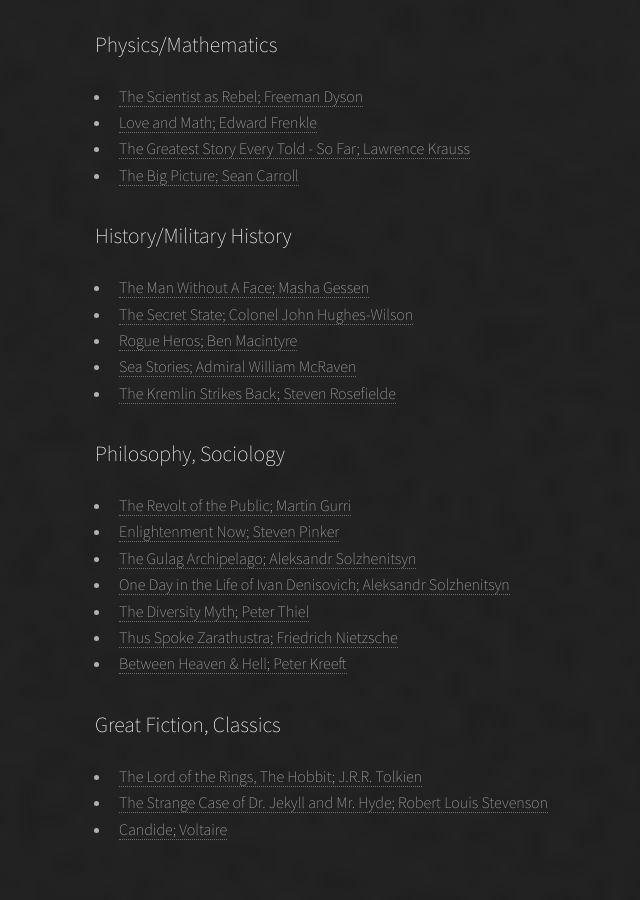
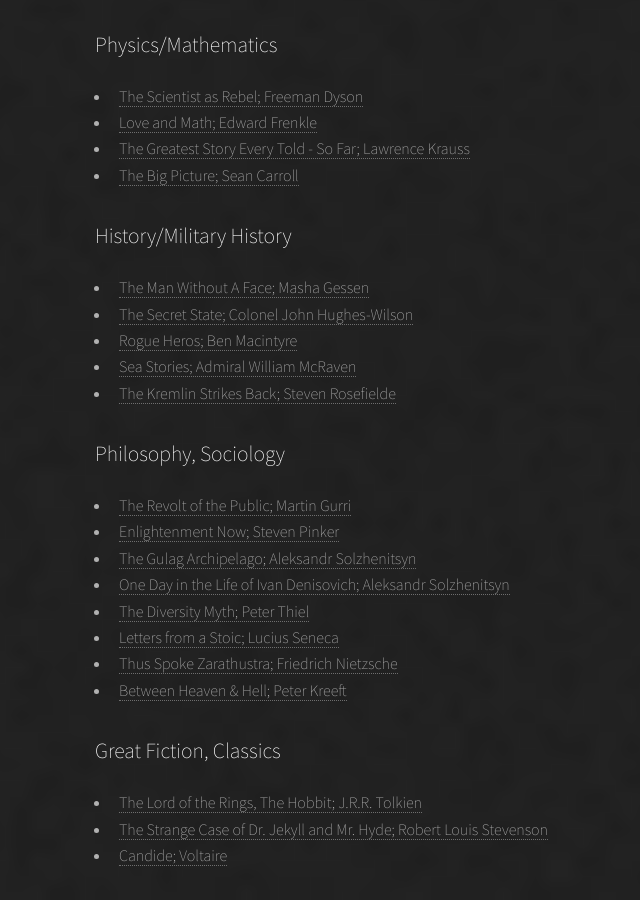
Before and after one commit to rmcwhorter/rmcwhorter.github.io, a Jekyll site: the page reading.html, which Jekyll copies as it is, in a window 1280 px wide and 900 px high, scrolled down 1154 px. Shown: the whole window, without its empty margins (33-673 px from the left). Built offline with Jekyll 4.4.1, drawn with Linux system fonts in a browser that asks for light colours; before the commit the page ends 2028 px from its top, so only the background shows below that.

Commit message:
Added letters from a stoic

```diff
--- a/reading.html
+++ b/reading.html
@@ -80,6 +80,7 @@
 								<li><a href="https://www.amazon.com/Archipelago-Peterson-introduction-Aleksandr-Solzhenitsyn/dp/1784871516/ref=sr_1_2?keywords=the+gulag+archipelago&qid=1570582854&sr=8-2" target="_blank" class=""><span class="label">The Gulag Archipelago; Aleksandr Solzhenitsyn</span></a></li>
 								<li><a href="https://www.amazon.com/One-Day-Life-Ivan-Denisovich/dp/0451228146/ref=sr_1_1?crid=12OTTXONPUVRA&keywords=one+day+in+the+life+of+ivan+denisovich&qid=1570582872&sprefix=one+day+in+the+life+%2Caps%2C172&sr=8-1" target="_blank" class=""><span class="label">One Day in the Life of Ivan Denisovich; Aleksandr Solzhenitsyn</span></a></li>
 								<li><a href="https://www.amazon.com/Diversity-Myth-Multiculturalism-Political-Intolerance-ebook/dp/B00SQLF352/ref=sr_1_1?keywords=the+diversity+myth&qid=1570558852&s=digital-text&sr=1-1" target="_blank" class=""><span class="label">The Diversity Myth; Peter Thiel</span></a></li>
+								<li><a href="https://www.amazon.com/Letters-Penguin-Classics-Lucius-Annaeus/dp/0140442103" target="_blank" class=""><span class="label">Letters from a Stoic; Lucius Seneca</span></a></li>
 								<li><a href="https://www.amazon.com/Thus-Spoke-Zarathustra-Book-None/dp/B00523SFGQ/ref=sr_1_2?keywords=thus+spoke+zarathustra&qid=1570559134&s=audible&sr=1-2" target="_blank" class=""><span class="label">Thus Spoke Zarathustra; Friedrich Nietzsche</span></a></li>
 								<li><a href="https://www.amazon.com/Between-Heaven-Hell-Somewhere-Kennedy/dp/083083480X/ref=sr_1_1?keywords=between+heaven+and+hell&qid=1571503338&sr=8-1" target="_blank" class=""><span class="label">Between Heaven & Hell; Peter Kreeft</span></a></li>
 							</ul>
```
